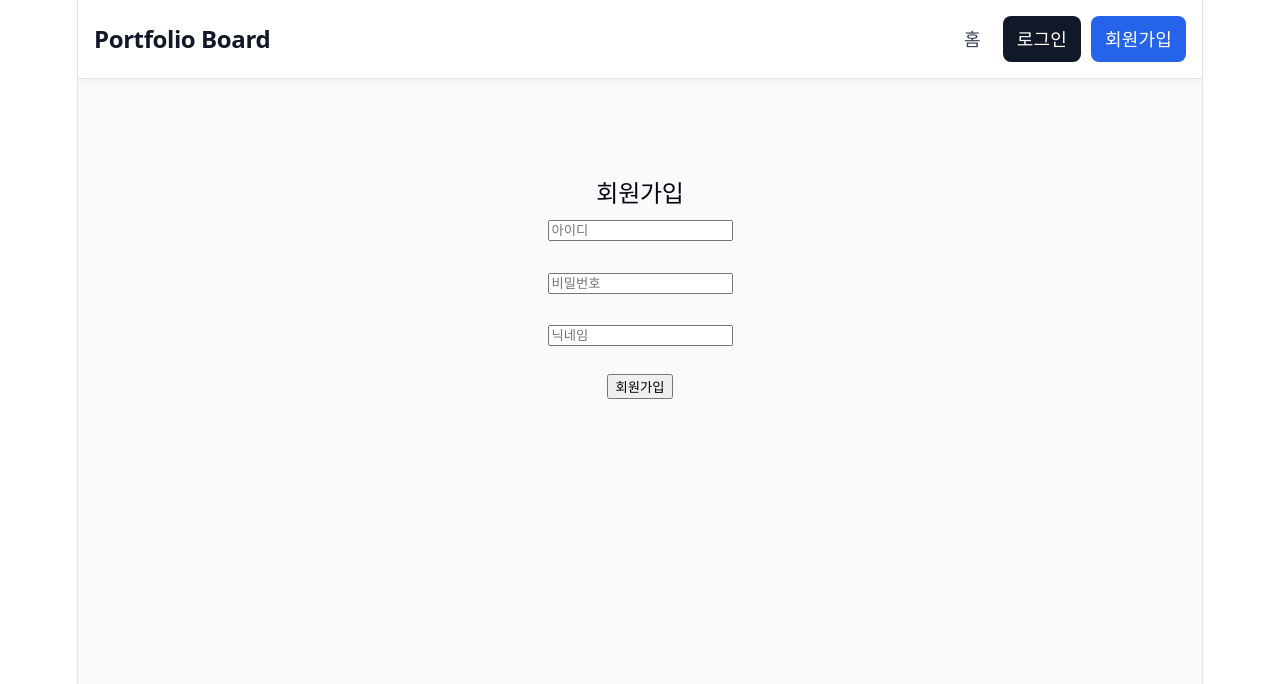
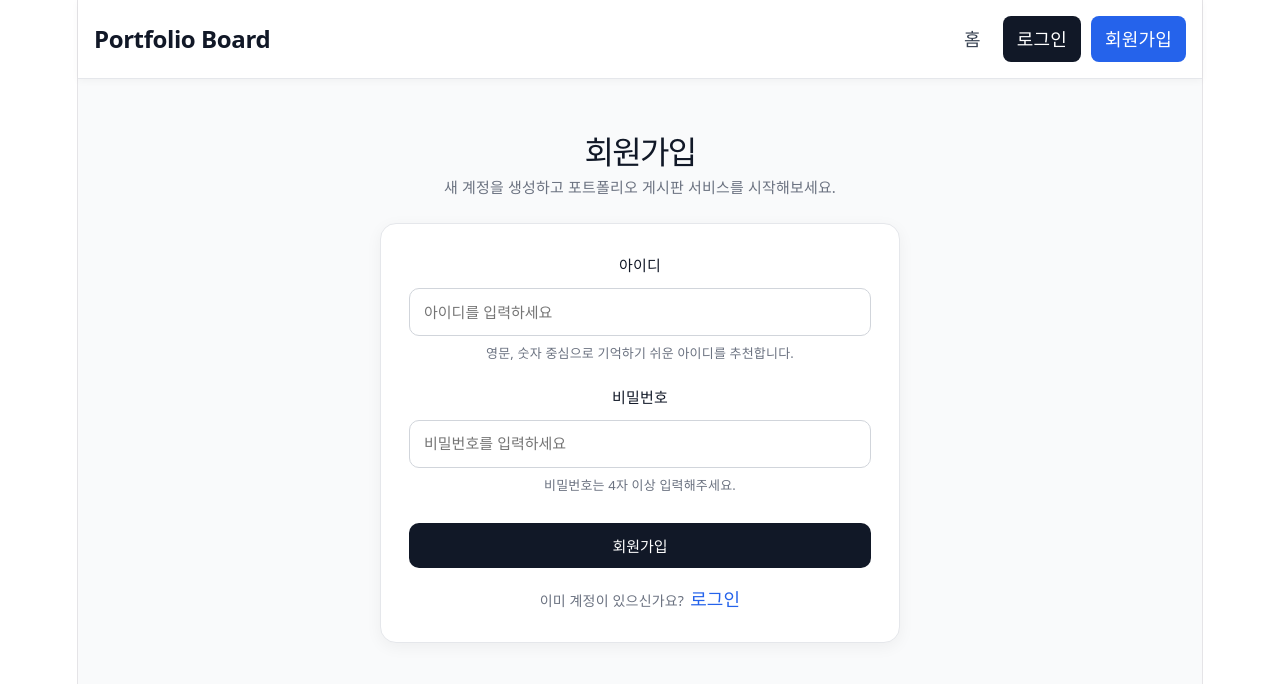
Before and after one commit to doltank777/portfolio-frontend, a React (Vite) app: page /register in a window 1280 px wide. Shown: the top 684 px of the page. Built offline with nearby package versions, Linux system fonts and the light colour scheme.

Commit message:
feat: 로그인 회원가입 페이지 UI 통일 및 공용 인증 폼 스타일 적용

```diff
--- a/src/pages/LoginPage.jsx
+++ b/src/pages/LoginPage.jsx
@@ -1,26 +1,42 @@
 import { useState } from "react";
+import { Link, useNavigate } from "react-router-dom";
 import { login } from "../api/authApi";
-import { useNavigate } from "react-router-dom";
+import styles from "../styles/authFormStyles";
 
 export default function LoginPage() {
   const navigate = useNavigate();
 
   const [form, setForm] = useState({
     username: "",
-    password: ""
+    password: "",
   });
+  const [loading, setLoading] = useState(false);
 
-  const change = (e) => {
-    setForm({
-      ...form,
-      [e.target.name]: e.target.value
-    });
+  const handleChange = (e) => {
+    const { name, value } = e.target;
+
+    setForm((prev) => ({
+      ...prev,
+      [name]: value,
+    }));
   };
 
   const submit = async (e) => {
     e.preventDefault();
 
+    if (!form.username.trim()) {
+      alert("아이디를 입력하세요.");
+      return;
+    }
+
+    if (!form.password.trim()) {
+      alert("비밀번호를 입력하세요.");
+      return;
+    }
+
     try {
+      setLoading(true);
+
       const res = await login(form);
 
       localStorage.setItem("accessToken", res.data);
@@ -28,31 +44,75 @@ export default function LoginPage() {
       alert("로그인 성공");
       navigate("/");
     } catch (error) {
+      console.log(error);
       alert("로그인 실패");
+    } finally {
+      setLoading(false);
     }
   };
 
   return (
-    <div style={{ width: "300px", margin: "100px auto" }}>
-      <h2>로그인</h2>
+    <div style={styles.container}>
+      <div style={styles.pageHeader}>
+        <h1 style={styles.title}>로그인</h1>
+        <p style={styles.subtitle}>
+          계정에 로그인하고 게시글 작성, 좋아요, 댓글 기능을 이용해보세요.
+        </p>
+      </div>
 
-      <form onSubmit={submit}>
+      <form onSubmit={submit} style={styles.card}>
+        <div style={styles.field}>
+          <label htmlFor="username" style={styles.label}>
+            아이디
+          </label>
           <input
+            id="username"
+            type="text"
             name="username"
-          placeholder="아이디"
-          onChange={change}
+            value={form.username}
+            onChange={handleChange}
+            placeholder="아이디를 입력하세요"
+            style={styles.input}
           />
-        <br /><br />
+          <span style={styles.helperText}>
+            로그인에 사용할 아이디를 입력해주세요.
+          </span>
+        </div>
 
+        <div style={styles.field}>
+          <label htmlFor="password" style={styles.label}>
+            비밀번호
+          </label>
           <input
+            id="password"
+            type="password"
             name="password"
-          type="password"
-          placeholder="비밀번호"
-          onChange={change}
+            value={form.password}
+            onChange={handleChange}
+            placeholder="비밀번호를 입력하세요"
+            style={styles.input}
           />
-        <br /><br />
+          <span style={styles.helperText}>
+            비밀번호는 대소문자를 구분할 수 있으니 정확히 입력해주세요.
+          </span>
+        </div>
 
-        <button type="submit">로그인</button>
+        <div style={styles.buttonRow}>
+          <button
+            type="submit"
+            style={loading ? styles.submitButtonDisabled : styles.submitButton}
+            disabled={loading}
+          >
+            {loading ? "로그인 중..." : "로그인"}
+          </button>
+        </div>
+
+        <div style={styles.subActionRow}>
+          <span style={styles.subActionText}>아직 회원이 아니신가요?</span>
+          <Link to="/register" style={styles.subActionLink}>
+            회원가입
+          </Link>
+        </div>
       </form>
     </div>
   );
--- a/src/pages/RegisterPage.jsx
+++ b/src/pages/RegisterPage.jsx
@@ -1,6 +1,7 @@
 import { useState } from "react";
-import { register } from "../api/authApi";
-import { useNavigate } from "react-router-dom";
+import { Link, useNavigate } from "react-router-dom";
+import api from "../api/axios";
+import styles from "../styles/authFormStyles";
 
 export default function RegisterPage() {
   const navigate = useNavigate();
@@ -8,58 +9,113 @@ export default function RegisterPage() {
   const [form, setForm] = useState({
     username: "",
     password: "",
-    nickname: ""
   });
+  const [loading, setLoading] = useState(false);
 
-  const change = (e) => {
-    setForm({
-      ...form,
-      [e.target.name]: e.target.value
-    });
+  const handleChange = (e) => {
+    const { name, value } = e.target;
+
+    setForm((prev) => ({
+      ...prev,
+      [name]: value,
+    }));
   };
 
-  const submit = async (e) => {
+  const handleSubmit = async (e) => {
     e.preventDefault();
 
+    if (!form.username.trim()) {
+      alert("아이디를 입력하세요.");
+      return;
+    }
+
+    if (!form.password.trim()) {
+      alert("비밀번호를 입력하세요.");
+      return;
+    }
+
+    if (form.password.length < 4) {
+      alert("비밀번호는 4자 이상 입력해주세요.");
+      return;
+    }
+
     try {
-      await register(form);
-      alert("회원가입 성공!");
+      setLoading(true);
+      await api.post("/auth/register", form);
+      alert("회원가입이 완료되었습니다.");
       navigate("/login");
-    }catch (error) {
+    } catch (error) {
       console.log(error);
-        console.log(error.response);
       alert("회원가입 실패");
+    } finally {
+      setLoading(false);
     }
   };
 
   return (
-    <div style={{ width: "300px", margin: "100px auto" }}>
-      <h2>회원가입</h2>
+    <div style={styles.container}>
+      <div style={styles.pageHeader}>
+        <h1 style={styles.title}>회원가입</h1>
+        <p style={styles.subtitle}>
+          새 계정을 생성하고 포트폴리오 게시판 서비스를 시작해보세요.
+        </p>
+      </div>
 
-      <form onSubmit={submit}>
+      <form onSubmit={handleSubmit} style={styles.card}>
+        <div style={styles.field}>
+          <label htmlFor="username" style={styles.label}>
+            아이디
+          </label>
           <input
+            id="username"
+            type="text"
             name="username"
-          placeholder="아이디"
-          onChange={change}
+            value={form.username}
+            onChange={handleChange}
+            placeholder="아이디를 입력하세요"
+            style={styles.input}
+            maxLength={30}
           />
-        <br /><br />
+          <span style={styles.helperText}>
+            영문, 숫자 중심으로 기억하기 쉬운 아이디를 추천합니다.
+          </span>
+        </div>
 
+        <div style={styles.field}>
+          <label htmlFor="password" style={styles.label}>
+            비밀번호
+          </label>
           <input
+            id="password"
+            type="password"
             name="password"
-          type="password"
-          placeholder="비밀번호"
-          onChange={change}
+            value={form.password}
+            onChange={handleChange}
+            placeholder="비밀번호를 입력하세요"
+            style={styles.input}
+            maxLength={100}
           />
-        <br /><br />
+          <span style={styles.helperText}>
+            비밀번호는 4자 이상 입력해주세요.
+          </span>
+        </div>
 
-        <input
-          name="nickname"
-          placeholder="닉네임"
-          onChange={change}
-        />
-        <br /><br />
+        <div style={styles.buttonRow}>
+          <button
+            type="submit"
+            style={loading ? styles.submitButtonDisabled : styles.submitButton}
+            disabled={loading}
+          >
+            {loading ? "가입 중..." : "회원가입"}
+          </button>
+        </div>
 
-        <button type="submit">회원가입</button>
+        <div style={styles.subActionRow}>
+          <span style={styles.subActionText}>이미 계정이 있으신가요?</span>
+          <Link to="/login" style={styles.subActionLink}>
+            로그인
+          </Link>
+        </div>
       </form>
     </div>
   );
--- /dev/null
+++ b/src/styles/authFormStyles.js
@@ -0,0 +1,102 @@
+const authFormStyles = {
+  container: {
+    maxWidth: "520px",
+    margin: "60px auto",
+    padding: "0 16px 40px",
+  },
+  pageHeader: {
+    marginBottom: "24px",
+    textAlign: "center",
+  },
+  title: {
+    margin: 0,
+    fontSize: "32px",
+    fontWeight: "700",
+    color: "#111827",
+  },
+  subtitle: {
+    margin: "10px 0 0",
+    fontSize: "15px",
+    color: "#6b7280",
+    lineHeight: 1.6,
+  },
+  card: {
+    backgroundColor: "#ffffff",
+    border: "1px solid #e5e7eb",
+    borderRadius: "16px",
+    padding: "28px",
+    boxShadow: "0 4px 16px rgba(0,0,0,0.05)",
+  },
+  field: {
+    marginBottom: "20px",
+  },
+  label: {
+    display: "block",
+    marginBottom: "10px",
+    fontSize: "15px",
+    fontWeight: "700",
+    color: "#111827",
+  },
+  input: {
+    width: "100%",
+    height: "48px",
+    padding: "0 14px",
+    borderRadius: "10px",
+    border: "1px solid #d1d5db",
+    fontSize: "15px",
+    color: "#111827",
+    boxSizing: "border-box",
+    outline: "none",
+  },
+  helperText: {
+    display: "block",
+    marginTop: "8px",
+    fontSize: "13px",
+    color: "#6b7280",
+    lineHeight: 1.5,
+  },
+  buttonRow: {
+    display: "flex",
+    flexDirection: "column",
+    gap: "10px",
+    marginTop: "28px",
+  },
+  submitButton: {
+    width: "100%",
+    padding: "12px 18px",
+    border: "none",
+    borderRadius: "10px",
+    backgroundColor: "#111827",
+    color: "#ffffff",
+    cursor: "pointer",
+    fontWeight: "700",
+    fontSize: "15px",
+  },
+  submitButtonDisabled: {
+    width: "100%",
+    padding: "12px 18px",
+    border: "none",
+    borderRadius: "10px",
+    backgroundColor: "#9ca3af",
+    color: "#ffffff",
+    cursor: "not-allowed",
+    fontWeight: "700",
+    fontSize: "15px",
+  },
+  subActionRow: {
+    marginTop: "18px",
+    textAlign: "center",
+  },
+  subActionText: {
+    fontSize: "14px",
+    color: "#6b7280",
+  },
+  subActionLink: {
+    marginLeft: "6px",
+    color: "#2563eb",
+    textDecoration: "none",
+    fontWeight: "700",
+  },
+};
+
+export default authFormStyles;
```
Lines whose indentation alone changed are shown as unchanged.
